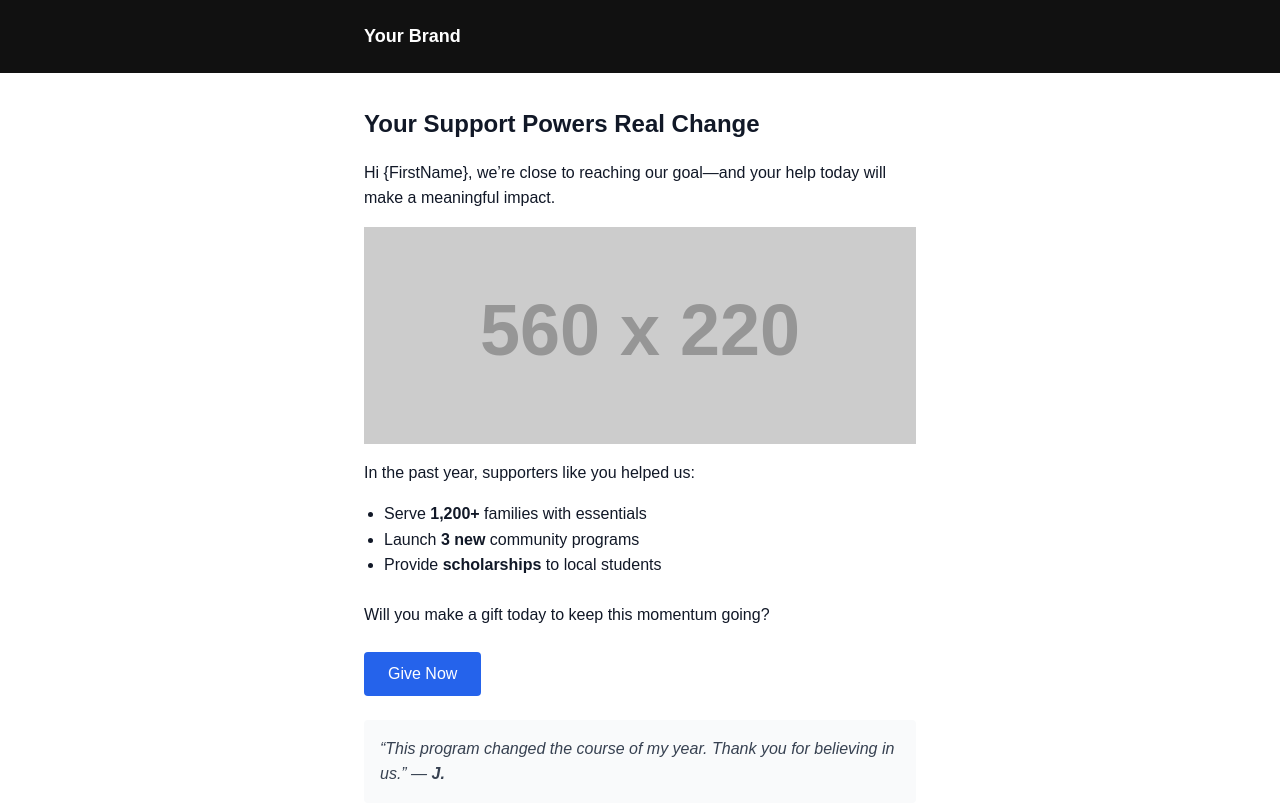
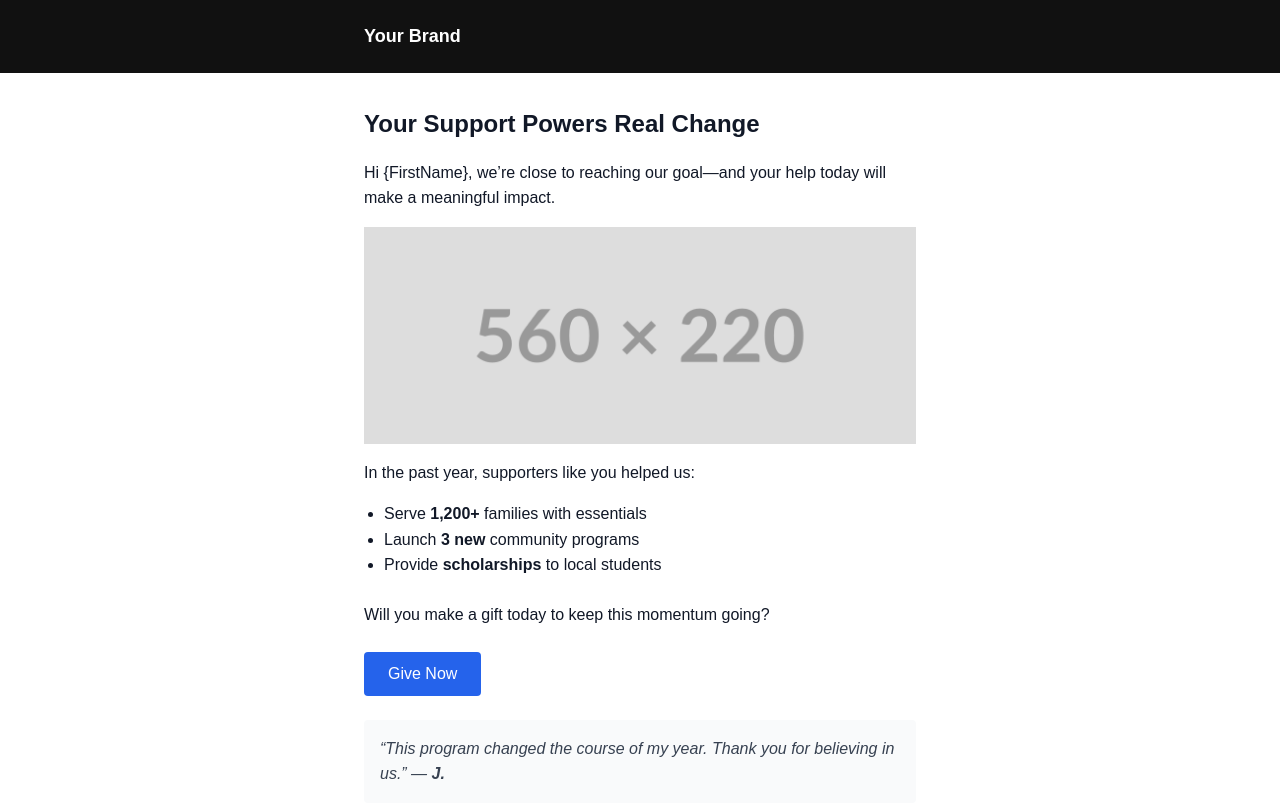
Before and after one commit to DKranzMAT/inbox-ready-email-kit, a plain HTML site: page appeal.html in a window 1280 px wide. Shown: the top 806 px of the page. Drawn offline with Linux system fonts and the light colour scheme; placeholder pictures from the web are drawn by us.

Commit message:
Fix images: use local assets for GitHub Pages

```diff
--- a/appeal.html
+++ b/appeal.html
@@ -32,7 +32,7 @@
 <p style="margin:0 0 16px 0;">Hi {FirstName}, we’re close to reaching our goal—and your help today will make a meaningful impact.</p>
 
 <p style="margin:0 0 16px 0;">
-  <img src="https://via.placeholder.com/560x220" width="560" height="220" alt="Our mission in action" style="width:100%; max-width:560px; height:auto; display:block; border:0;">
+  <img src="./assets/hero-560x220.png" width="560" height="220" alt="Our mission in action" style="width:100%; max-width:560px; height:auto; display:block; border:0;">
 </p>
 
 <p style="margin:0 0 16px 0;">In the past year, supporters like you helped us:</p>
```
Also changed, not shown: product_announcement.html (+1 -1 lines), assets/hero-560x220.png (added), assets/hero-560x280.png (added).
